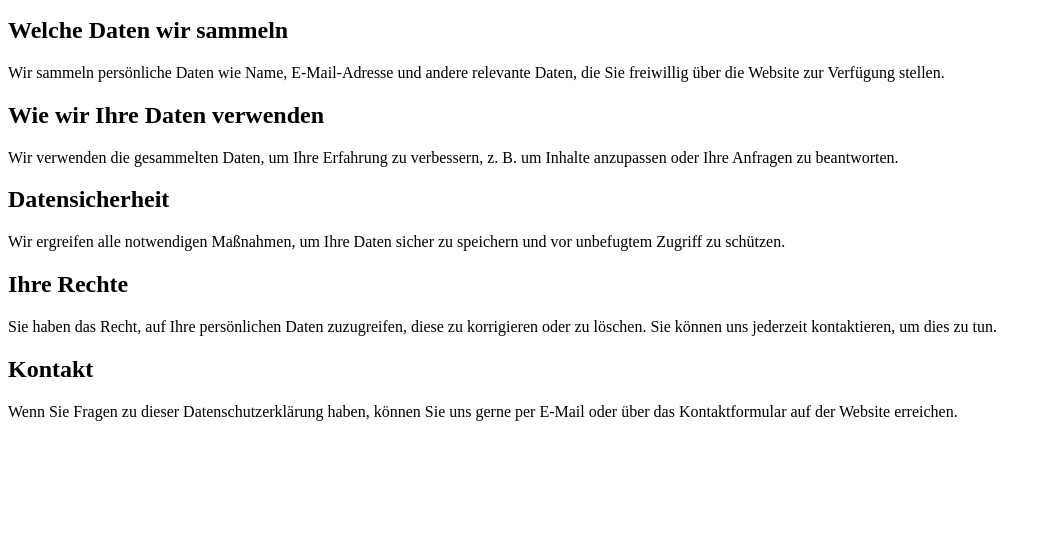
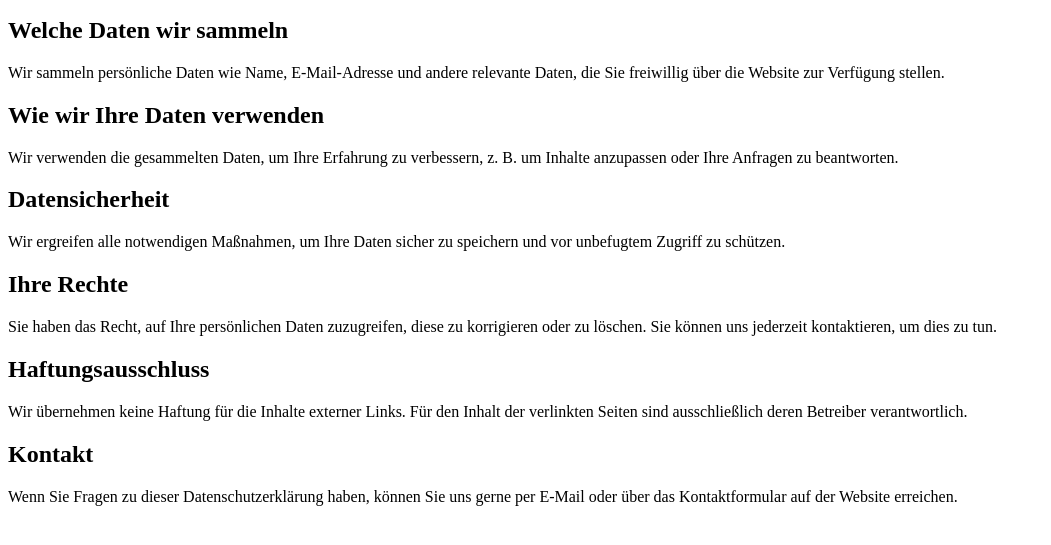
Before and after one commit to Ayman-BK/aimanWebsite, a plain HTML site: page privacy.html in a window 1280 px wide. Shown: the part 101-646 px from the top of the page, without its empty margins (0-1051 px from the left). Drawn offline with Linux system fonts and the light colour scheme.

Commit message:
Update privacy.html

```diff
--- a/privacy.html
+++ b/privacy.html
@@ -20,6 +20,8 @@
 
     <h2>Ihre Rechte</h2>
     <p>Sie haben das Recht, auf Ihre persönlichen Daten zuzugreifen, diese zu korrigieren oder zu löschen. Sie können uns jederzeit kontaktieren, um dies zu tun.</p>
+    <h2>Haftungsausschluss</h2>
+    <p>Wir übernehmen keine Haftung für die Inhalte externer Links. Für den Inhalt der verlinkten Seiten sind ausschließlich deren Betreiber verantwortlich.</p>
 
     <h2>Kontakt</h2>
     <p>Wenn Sie Fragen zu dieser Datenschutzerklärung haben, können Sie uns gerne per E-Mail oder über das Kontaktformular auf der Website erreichen.</p>
```
